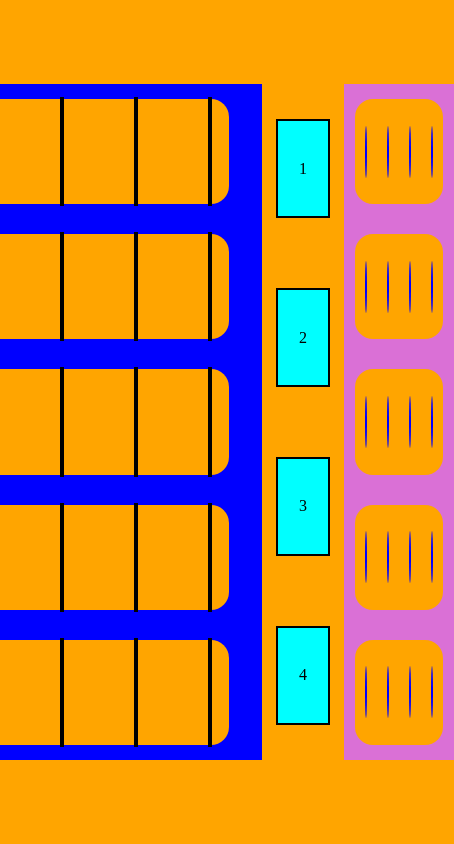
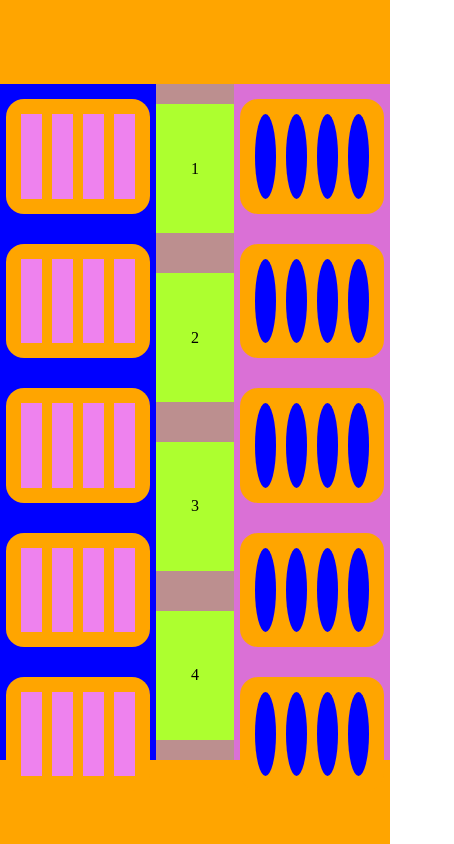
Before and after one commit to DroidStudioAS/EuDoYePo, a plain HTML site: page index.html in a window 390 px wide. Shown: the whole page, 454 px wide, since content can reach past the window. Drawn offline with nearby package versions, Linux system fonts and the light colour scheme.

Commit message:
started styling refactor

```diff
--- a/index.html
+++ b/index.html
@@ -261,15 +261,19 @@
         align-items: center;
     }
     .guessContainer{
-        flex: 5;
+        flex: 4;
         background-color: blue;
+        width: 40vw;
     }
     .feedbackContainer{
         flex: 3;
         background-color: orchid;
+        width: 40vw;
     }
     .options-container{
-        flex: 1;
+        flex: 2;
+        width: 20vw;
+        background-color: rosybrown;
     }
     .guess-input-container{
         background-color: orange;
@@ -277,6 +281,7 @@
         height: 50%;
         margin: 15px;
         border-radius: 18px;
+        padding: 10px;
 
     }
     .guess-field,
@@ -286,19 +291,35 @@
         justify-content: center;
         align-items: center;
     }
-    .guess-field,
-    .option{
-        background-color: aqua;
+    .guess-field{
+        width: 100%;
         height: 100%;
-        width: 60%;
-        margin: 35px;
-        border: 2px solid black;
+        background-color: violet;
+        margin: 20px;
     }
     .feedback-field{
-        width: 50%;
-        height: 50%;
+        width: 100%;
+        height: 100%;
         background-color: blue;
         margin: 10px;
         border-radius: 50%;
     }
+    .option{
+        background-color: greenyellow;
+        height: 100%;
+        width: 100%;
+        margin: 20px;
+    }
+    @media (max-width: 600px) {
+        .feedback-field{
+            width: 15vw;
+            height: 10vh;
+            margin: 5px;
+        }
+        .guess-field{
+            width: 20vw;
+            height: 10vh;
+            margin: 5px;
+        }
+    }
 </style>
```
